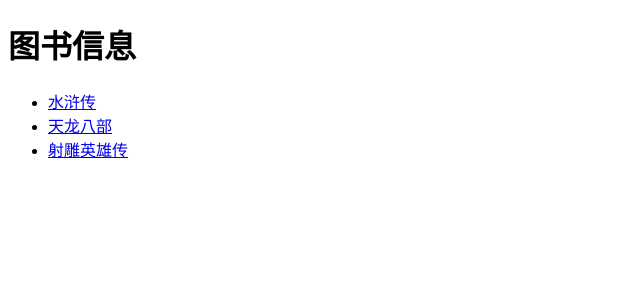
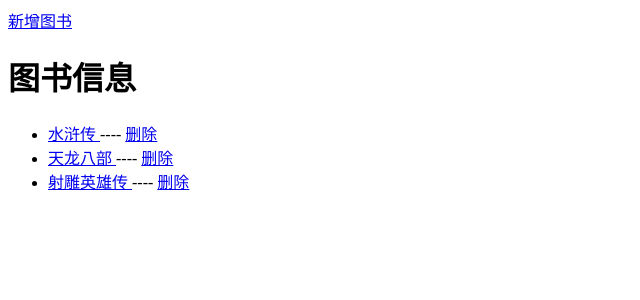
Before and after one commit to hunger-Jack/Python-Django, a Django app: page /books in a window 1280 px wide. Shown: the top 300 px of the page, without its empty margins (0-640 px from the left). Run offline with Django 3.2, Linux system fonts and the light colour scheme; data comes from the database, SQL or seed files in the repository.

Commit message:
修改视图,使用重定向

```diff
--- a/demo/booktest/urls.py
+++ b/demo/booktest/urls.py
@@ -22,4 +22,6 @@ urlpatterns = [
     re_path(r"^index$", views.index),
     re_path(r"^books$", views.show_books),
     re_path(r"^books/(\d+)$", views.show_heros),
+    re_path(r"^create$", views.create),
+    re_path(r"^delete(\d+)$", views.delete)
 ]
--- a/demo/booktest/views.py
+++ b/demo/booktest/views.py
@@ -1,4 +1,5 @@
-from django.shortcuts import render
+from datetime import date
+from django.shortcuts import render,redirect
 from django.http import HttpResponse
 from django.template import loader,RequestContext
 from booktest.models import BookInfo
@@ -39,3 +40,31 @@ def show_heros(request, b_id):
 
     # 3. 渲染模板
     return render(request, "booktest/show_heros.html", {"book": book, "heros": heros})
+
+
+def create(request):
+    """新增图书"""
+    # 1. 获取图书对象
+    book = BookInfo()
+
+    # 2. 添加数据
+    book.b_title = "流星蝴蝶剑"
+    book.b_pub_date = date(1987, 2, 12)
+
+    # 3. 保存
+    book.save()
+
+    # 4. 重定向/index页面
+    return redirect("/books")
+
+
+def delete(request, b_id):
+    """删除图书"""
+    # 1. 根数b_id获取图书对象
+    book = BookInfo.objects.get(id=b_id)
+
+    # 2. 删除对应图书
+    book.delete()
+
+    # 3. 重定向/index页面
+    return redirect("/books")
--- a/demo/templates/booktest/show_books.html
+++ b/demo/templates/booktest/show_books.html
@@ -5,13 +5,15 @@
     <title>图书信息</title>
 </head>
 <body>
+<a href="/create">新增图书</a>
 <h1>图书信息</h1>
 <ul>
     {%for book in books%}
         <li>
             <a href="/books/{{book.id}}">
                 {{book.b_title}}
-            </a>
+            </a>----
+            <a href="/delete{{book.id}}">删除</a>
         </li>
     {% endfor%}
 </ul>
```
Also changed, not shown: README.md.
